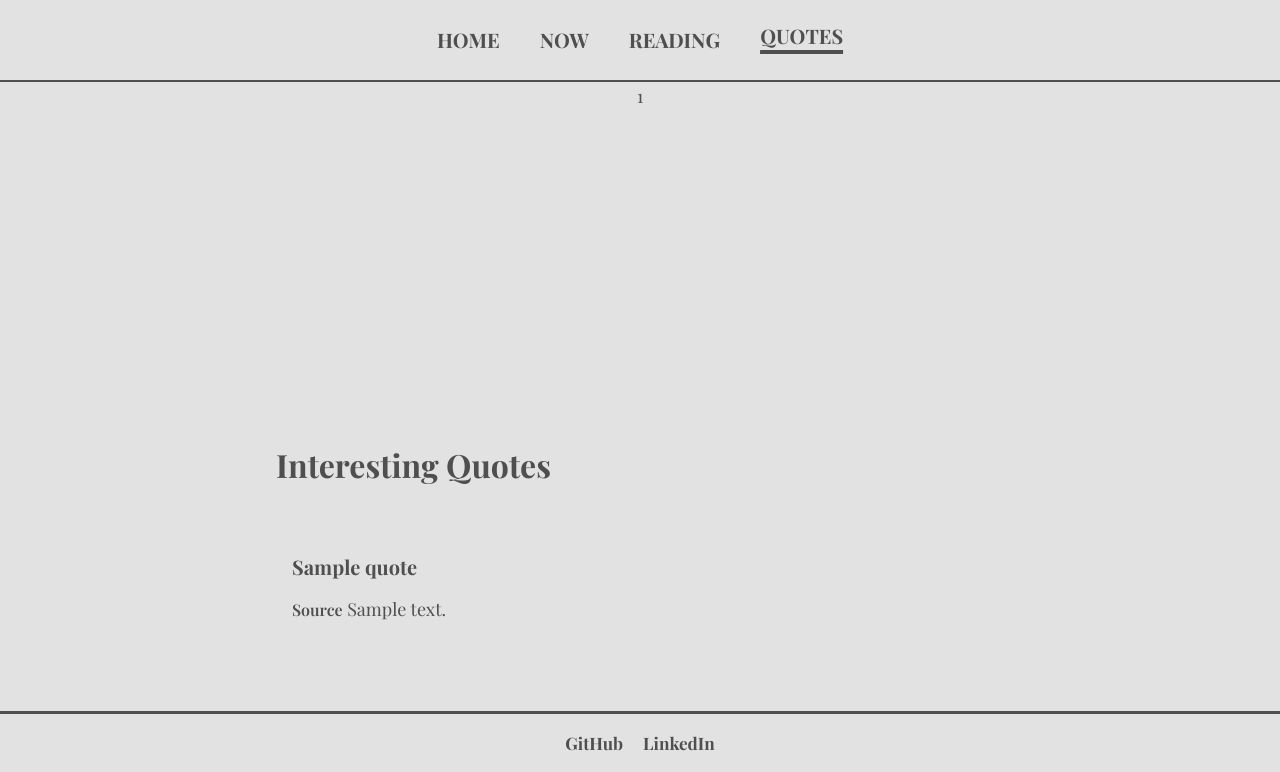
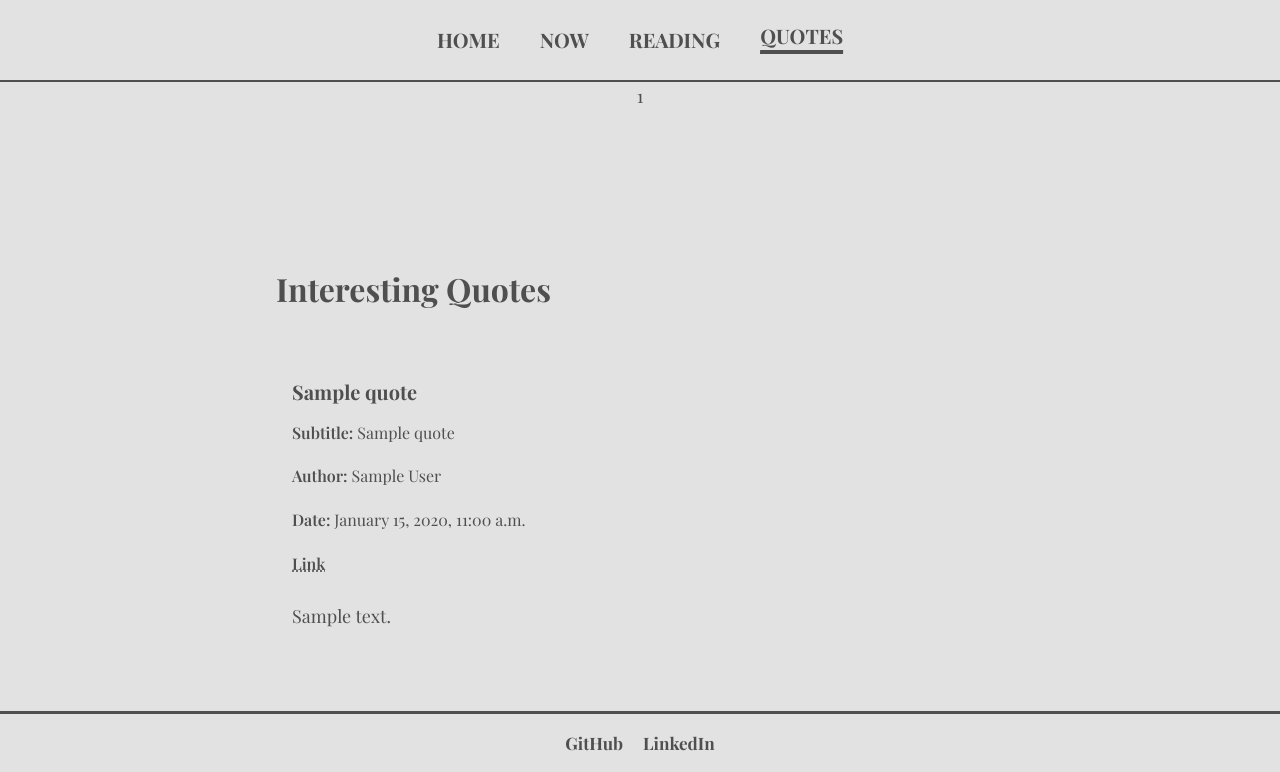
Before and after one commit to AlbertoNessi/myblog, a Django app: page /quotes in a window 1280 px wide, after a click that opens the changed part. Shown: the top 772 px of the page. Run offline with Django 5.2, Linux system fonts and the light colour scheme; tables that the repository leaves empty hold one stand-in row (values such as "Sample post"); some web fonts are replaced.

Commit message:
Update quotes page presentation

```diff
--- a/blog/static/blog/css/style.css
+++ b/blog/static/blog/css/style.css
@@ -485,11 +485,27 @@ body.page-quotes .site-nav .quotes_menu_item::after {
 	word-break: break-word;
 }
 
+.quote_meta {
+	margin-bottom: 12px;
+	font-size: 16px;
+}
+
+.quote_meta_line {
+	margin: 0 0 6px;
+}
+
+.quote_meta_label {
+	font-weight: 600;
+}
+
 .quote_source {
 	display: inline-block;
 	margin-bottom: 8px;
 	font-size: 16px;
 	font-weight: 600;
+	text-decoration: underline dotted;
+	overflow-wrap: anywhere;
+	word-break: break-word;
 }
 
 .quote_source:hover {
--- a/blog/templates/blog/quotes.html
+++ b/blog/templates/blog/quotes.html
@@ -42,7 +42,31 @@
 							{{ quote.title }}
 						</summary>
 						<div class="quote_body">
-							<a class="quote_source" href="{{ quote.link }}" target="_blank">Source</a>
+							<div class="quote_meta">
+								<p class="quote_meta_line">
+									{% if quote.subtitle %}
+										<span class="quote_meta_label">Subtitle:</span>
+										{{ quote.subtitle }}
+									{% endif %}
+								</p>
+								<p class="quote_meta_line">
+									{% if quote.author %}
+										<span class="quote_meta_label">Author:</span>
+										{{ quote.author }}
+									{% endif %}
+								</p>
+								<p class="quote_meta_line">
+									{% if quote.subtitle %}
+										<span class="quote_meta_label">Date:</span>
+										{{ quote.date|date:"F j, Y, g:i a" }}
+									{% endif %}
+								</p>
+								<p class="quote_meta_line">
+									{% if quote.link %}
+										<a class="quote_source" href="{{ quote.link }}" target="_blank">Link</a>
+									{% endif %}
+								</p>
+							</div>
 							{{ quote.text|safe }}
 						</div>
 					</details>
```
